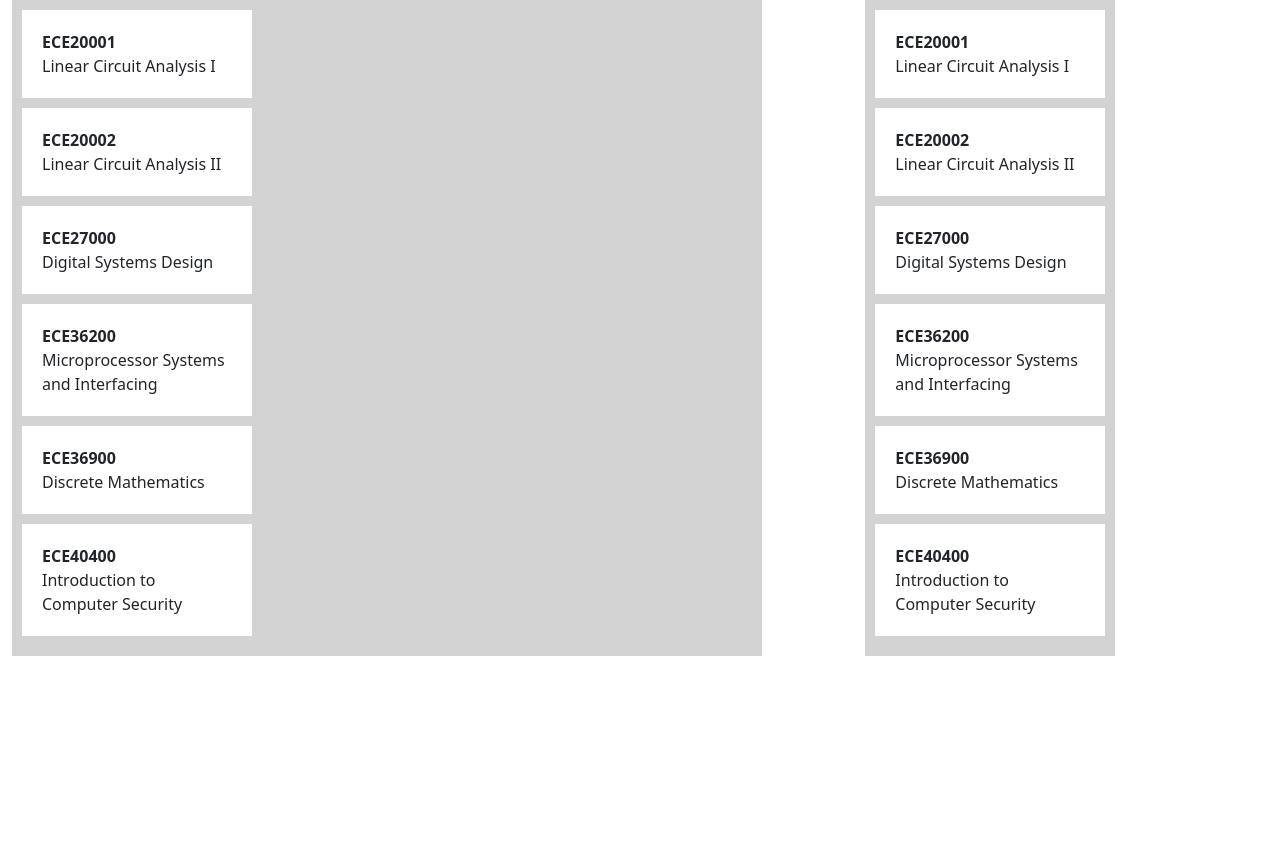
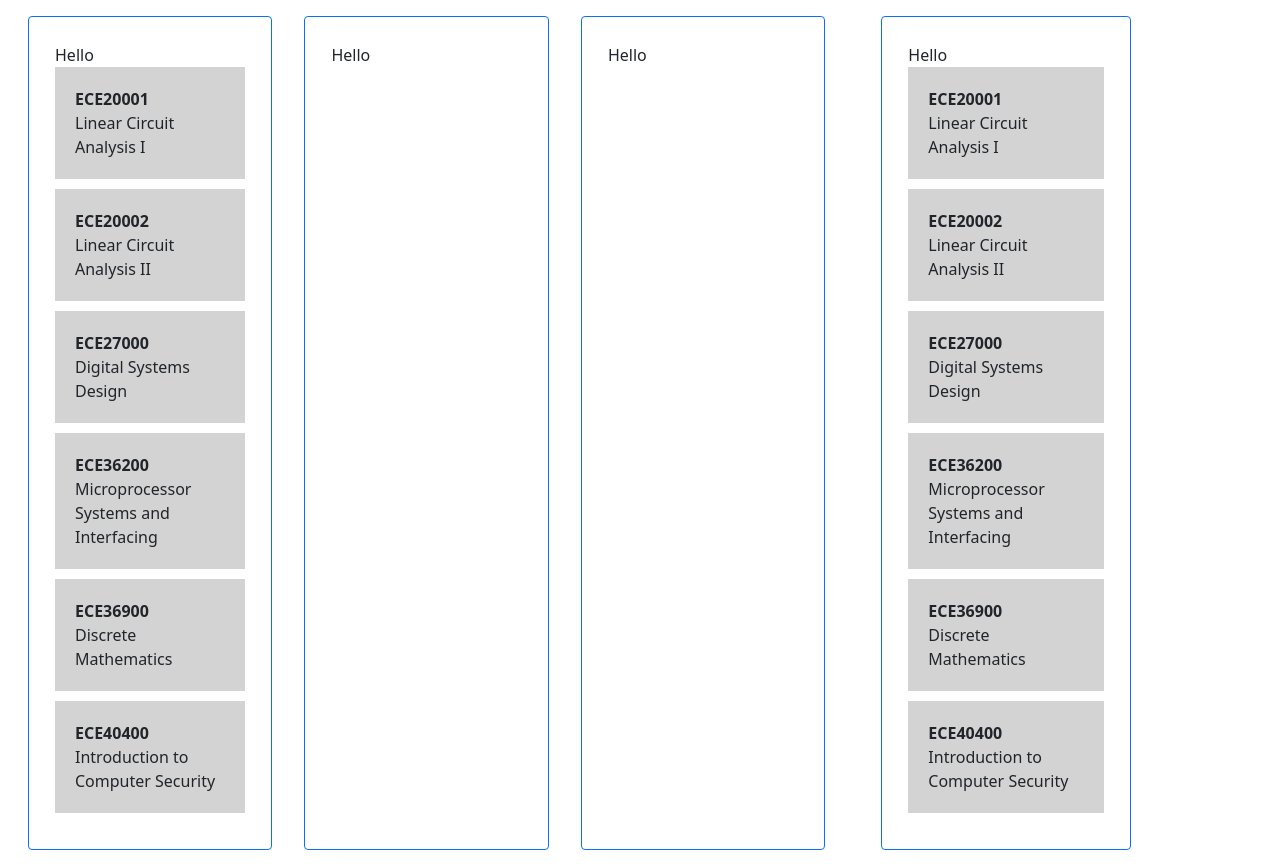
Before and after one commit to jadham2/MakeMyDegree, a React (Create React App) app in the folder frontend/: page / in a window 1280 px wide. Before the commit the page ends 800 px from the top, so only its background shows below. Built offline with nearby package versions, Linux system fonts and the light colour scheme.

Commit message:
use bootstrap card for list style

```diff
--- a/frontend/src/vertical.js
+++ b/frontend/src/vertical.js
@@ -1,3 +1,4 @@
+import { Container, Row, Col, Card } from 'react-bootstrap';
 import React, { useState } from "react";
 import { DragDropContext, Droppable, Draggable } from "react-beautiful-dnd";
 import courses from './courses.js';
@@ -8,12 +9,12 @@ const getItemStyle = (isDragging, draggableStyle) => ({
   userSelect: "none",
   padding: grid * 2,
   margin: `0 0 ${grid}px 0`,
-  background: isDragging ? 'lightgreen' : 'white',
+  background: isDragging ? 'lightgreen' : 'lightgrey',
   ...draggableStyle
 });
 
 const getListStyle = isDraggingOver => ({
-  background: isDraggingOver ? 'lightblue' : 'lightgrey',
+  background: isDraggingOver ? 'lightblue' : 'white',
   padding: grid,
   width: 250
 });
@@ -28,9 +29,12 @@ const reorder = (list, startIndex, endIndex) => {
 
 const verticalList = (items, provided, snapshot) => {
   return (
-  <div
-    ref={provided.innerRef}
-    style={getListStyle(snapshot.isDraggingOver)}>
+    <Card border="primary" className="m-3"
+      style={getListStyle(snapshot.isDraggingOver)}
+      {...provided.droppableProps}
+      ref={provided.innerRef}>
+      <Card.Body>
+        {'Hello'}
         {items.map((item, index) => (
           <Draggable
             key={item.id}
@@ -51,8 +55,9 @@ const verticalList = (items, provided, snapshot) => {
             )}
           </Draggable>
         ))}
+      </Card.Body>
       {provided.placeholder}
-  </div>
+    </Card>
   );
 }
 
```
Lines whose indentation alone changed are shown as unchanged.
